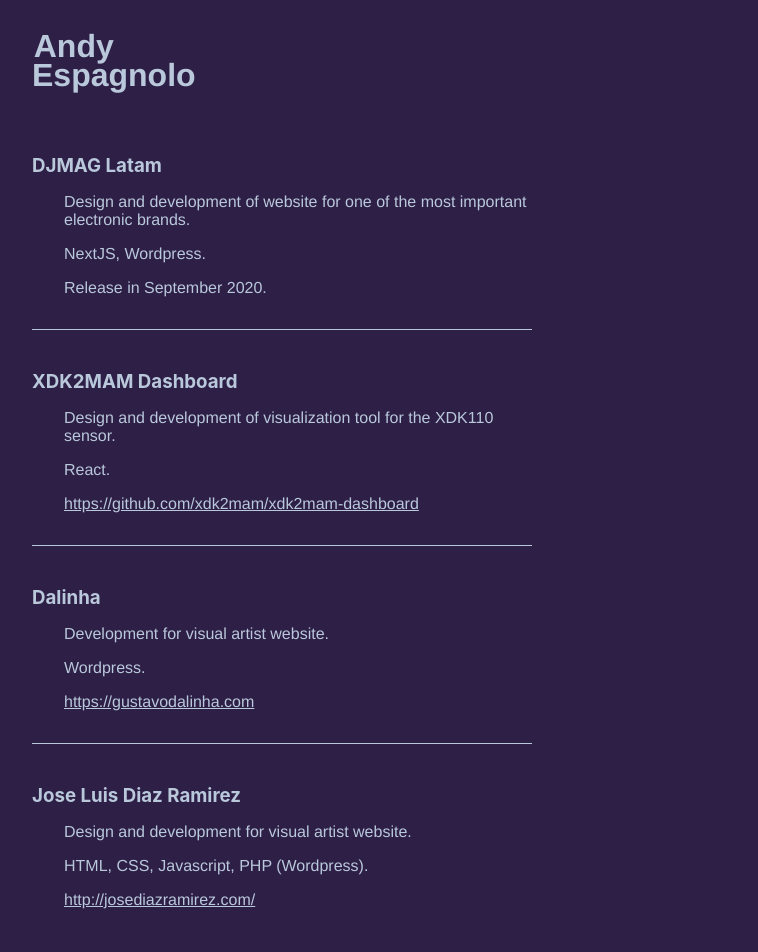
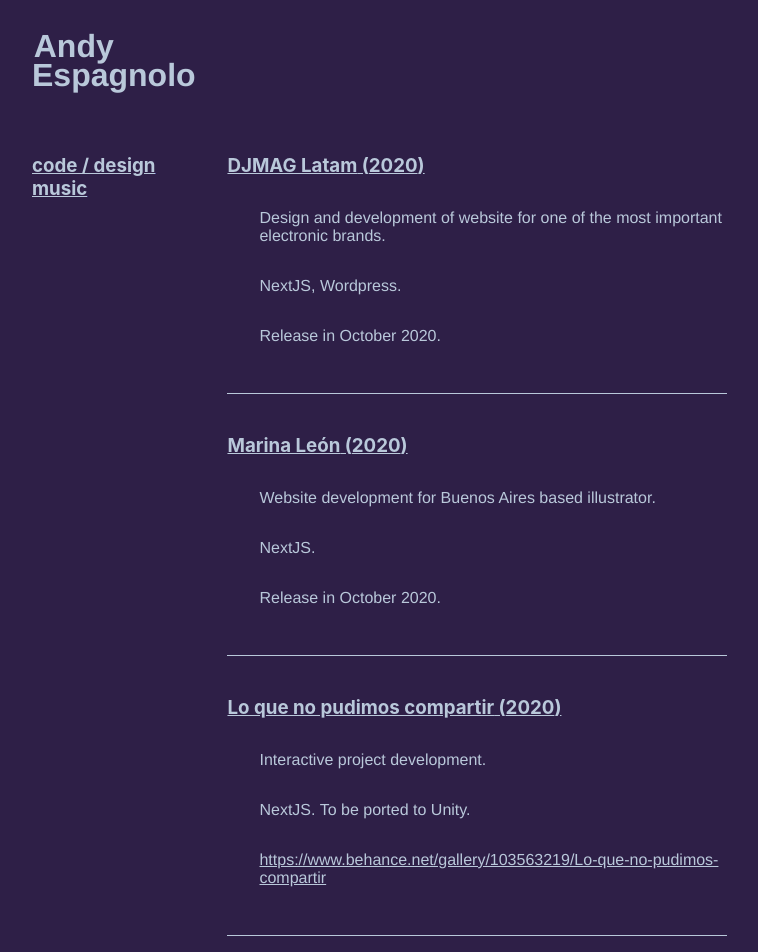
Before and after one commit to andyesp/andyesp, a Next.js app: page /code in a window 1280 px wide. Shown: the top 952 px of the page, without its empty margins (8-766 px from the left). Built offline with nearby package versions, Linux system fonts and the light colour scheme.

Commit message:
Update sites and componentize code

```diff
--- /dev/null
+++ b/components/Layout.js
@@ -0,0 +1,137 @@
+import Link from 'next/link'
+import Head from 'next/head'
+
+const Layout = ({ children }) => {
+  return (
+    <div className="container">
+      <Head>
+        <title>Andy Espagnolo</title>
+        <link rel="icon" href="/favicon.ico" />
+      </Head>
+
+      <header>
+        <Link href="/">
+          <div className="logo">
+            <h1 className="title">Andy</h1>
+            <h1 className="title">Espagnolo</h1>
+          </div>
+        </Link>
+      </header>
+
+      <div className="body">
+        <nav>
+          <Link href="/code">
+            <a>
+              <h3>code / design</h3>
+            </a>
+          </Link>
+          <a href="https://andyesp.bandcamp.com">
+            <h3>music</h3>
+          </a>
+        </nav>
+
+        <main>{children}</main>
+      </div>
+
+      <footer>
+        <a href="mailto:andyespagnolo@gmail.com">
+          <p>andyespagnolo@gmail.com</p>
+        </a>
+      </footer>
+
+      <style jsx>{`
+        .container {
+          min-height: 100vh;
+          padding: 0 0.5rem;
+          display: flex;
+          flex-direction: column;
+          background-color: #2e1f47;
+        }
+
+        .body {
+          display: flex;
+          flex: 1;
+          flex-direction: row;
+        }
+
+        header {
+          padding: 2rem;
+        }
+
+        .logo {
+          width: 225px;
+          cursor: pointer;
+        }
+
+        nav {
+          display: flex;
+          flex-direction: column;
+          padding: 2rem;
+        }
+
+        nav h3 {
+          margin: 0;
+          color: #b9c8da;
+          text-decoration: underline;
+        }
+
+        main {
+          padding: 2rem;
+        }
+
+        .title {
+          margin: 0;
+          font-family: Helvetica;
+          font-size: 2rem;
+          line-height: 0.9;
+          color: #b9c8da;
+        }
+
+        p {
+          margin-top: 2rem;
+          margin-left: 2rem;
+          font-family: Helvetica;
+          color: #b9c8da;
+        }
+
+        img {
+          width: 50%;
+          object-fit: contain;
+        }
+
+        .title:first-child {
+          padding-left: 0.11rem;
+        }
+
+        footer {
+          margin-bottom: 1rem;
+        }
+
+        footer p {
+          font-family: Helvetica;
+        }
+
+        footer a {
+          text-decoration: none;
+        }
+      `}</style>
+
+      <style jsx global>{`
+        html,
+        body {
+          padding: 0;
+          margin: 0;
+          background-color: #2e1f47;
+          font-family: -apple-system, BlinkMacSystemFont, Segoe UI, Roboto, Oxygen, Ubuntu, Cantarell, Fira Sans,
+            Droid Sans, Helvetica Neue, sans-serif;
+        }
+
+        * {
+          box-sizing: border-box;
+        }
+      `}</style>
+    </div>
+  )
+}
+
+export default Layout
--- a/pages/api/hello.js
+++ /dev/null
@@ -1,6 +0,0 @@
-// Next.js API route support: https://nextjs.org/docs/api-routes/introduction
-
-export default (req, res) => {
-  res.statusCode = 200
-  res.json({ name: 'John Doe' })
-}
--- a/pages/code.js
+++ b/pages/code.js
@@ -1,95 +1,93 @@
-import Link from "next/link";
-import Head from "next/head";
+import Head from 'next/head'
+import { isEmpty } from 'lodash'
+import Layout from '~/components/Layout'
 
-const Home = () => {
+/**
+ * Constants
+ */
+
+const Projects = [
+  {
+    id: 6,
+    title: 'DJMAG Latam',
+    year: 2020,
+    description: 'Design and development of website for one of the most important electronic brands.',
+    tech: 'NextJS, Wordpress.',
+    url: null,
+    releaseDate: 'Release in October 2020.',
+  },
+  {
+    id: 5,
+    title: 'Marina León',
+    year: 2020,
+    description: 'Website development for Buenos Aires based illustrator.',
+    tech: 'NextJS.',
+    url: null,
+    releaseDate: 'Release in October 2020.',
+  },
+  {
+    id: 4,
+    title: 'Lo que no pudimos compartir',
+    year: 2020,
+    description: 'Interactive project development.',
+    tech: 'NextJS. To be ported to Unity.',
+    url: 'https://www.behance.net/gallery/103563219/Lo-que-no-pudimos-compartir',
+  },
+  {
+    id: 3,
+    title: 'XDK2MAM Dashboard',
+    year: 2019,
+    description: 'Design and development of open source visualization tool for the XDK110 sensor.',
+    tech: 'React.',
+    url: 'https://github.com/xdk2mam/xdk2mam-dashboard',
+  },
+  {
+    id: 2,
+    title: 'Dalinha',
+    year: 2016,
+    description: 'Development for visual artist website.',
+    tech: 'HTML, CSS, Javascript, PHP (Wordpress).',
+    url: 'https://gustavodalinha.com',
+  },
+  {
+    id: 1,
+    title: 'Jose Luis Diaz Ramirez',
+    year: 2016,
+    description: 'Design and development for visual artist website.',
+    tech: 'HTML, CSS, Javascript, PHP (Wordpress).',
+    url: 'http://josediazramirez.com',
+  },
+]
+
+/**
+ * Code
+ */
+
+const Code = () => {
   return (
+    <Layout>
       <div className="container">
-      <Head>
-        <title>Andy Espagnolo</title>
-        <link rel="icon" href="/favicon.ico" />
-      </Head>
-
-      <header>
-        <div id="text">
-          <h1 className="title">Andy</h1>
-          <h1 className="title">Espagnolo</h1>
+        {Projects.map((item) => (
+          <div className="item">
+            <h3>
+              {item.title} ({item.year})
+            </h3>
+            <p>{item.description}</p>
+            <p>{item.tech}</p>
+            {!isEmpty(item.url) && (
+              <a href={item.url} target="_blank">
+                <p>{item.url}</p>
+              </a>
+            )}
+            {!isEmpty(item.releaseDate) && <p>{item.releaseDate}</p>}
           </div>
-      </header>
-
-      <main>
-        <div className="item">
-          <h3>DJMAG Latam</h3>
-          <p>
-            Design and development of website for one of the most important
-            electronic brands.
-          </p>
-          <p>NextJS, Wordpress.</p>
-          <p>Release in September 2020.</p>
-        </div>
-        <div className="item">
-          <h3>XDK2MAM Dashboard</h3>
-          <p>
-            Design and development of visualization tool for the XDK110 sensor.
-          </p>
-          <p>React.</p>
-          <a
-            href="https://github.com/xdk2mam/xdk2mam-dashboard"
-            target="_blank"
-          >
-            <p>https://github.com/xdk2mam/xdk2mam-dashboard</p>
-          </a>
-        </div>
-        <div className="item">
-          <h3>Dalinha</h3>
-          <p>Development for visual artist website.</p>
-          <p>Wordpress.</p>
-          <a href="https://gustavodalinha.com" target="_blank">
-            <p>https://gustavodalinha.com</p>
-          </a>
-        </div>
-        <div className="item">
-          <h3>Jose Luis Diaz Ramirez</h3>
-          <p>Design and development for visual artist website.</p>
-          <p>HTML, CSS, Javascript, PHP (Wordpress).</p>
-          <a href="http://josediazramirez.com/" target="_blank">
-            <p>http://josediazramirez.com/</p>
-          </a>
-        </div>
-      </main>
-
-      <footer>
-        <a href="mailto:andyespagnolo@gmail.com">
-          <p>andyespagnolo@gmail.com</p>
-        </a>
-      </footer>
+        ))}
 
         <style jsx>{`
           .container {
-          min-height: 100vh;
             padding: 0 0.5rem;
             display: flex;
             flex-direction: column;
-          background-color: #2e1f47;
-        }
-
-        header {
-          padding: 2rem;
-        }
-
-        #text {
-          width: 100px;
-        }
-
-        main {
-          display: flex;
-          flex: 1;
-          flex-direction: column;
-          padding: 2rem;
-        }
-
-        main h3 {
-          margin: 0;
-          color: #b9c8da;
           }
 
           .item {
@@ -99,21 +97,15 @@
             border-bottom: 1px solid #b9c8da;
           }
 
-        .item:last-child {
-          border-bottom: none;
-        }
-
-        .title {
+          h3 {
             margin: 0;
-          font-family: Helvetica;
-          font-size: 2rem;
-          line-height: 0.9;
             color: #b9c8da;
+            text-decoration: underline;
           }
 
           p {
+            margin-top: 2rem;
             margin-left: 2rem;
-          margin-bottom: 0;
             font-family: Helvetica;
             color: #b9c8da;
           }
@@ -121,46 +113,14 @@
           a {
             color: #b9c8da;
           }
-
-        img {
-          width: 50%;
-          object-fit: contain;
+        `}</style>
+      </div>
+    </Layout>
+  )
 }
 
-        .title:first-child {
-          padding-left: 0.11rem;
-        }
+/**
+ * Exports
+ */
 
-        footer {
-          margin-bottom: 2rem;
-        }
-
-        footer p {
-          font-family: Futura;
-        }
-
-        footer a {
-          text-decoration: none;
-        }
-      `}</style>
-
-      <style jsx global>{`
-        html,
-        body {
-          padding: 0;
-          margin: 0;
-          background-color: #2e1f47;
-          font-family: -apple-system, BlinkMacSystemFont, Segoe UI, Roboto,
-            Oxygen, Ubuntu, Cantarell, Fira Sans, Droid Sans, Helvetica Neue,
-            sans-serif;
-        }
-
-        * {
-          box-sizing: border-box;
-        }
-      `}</style>
-    </div>
-  );
-};
-
-export default Home;
+export default Code
```
Also changed, not shown: jsconfig.json (added, +12 -0 lines), package.json (+16 -0 lines), pages/index.js (+6 -119 lines), .babelrc (added), .eslintrc.js (added), 2 other files (tests, documents, lock files or other folders). Lines whose indentation alone changed are shown as unchanged.
